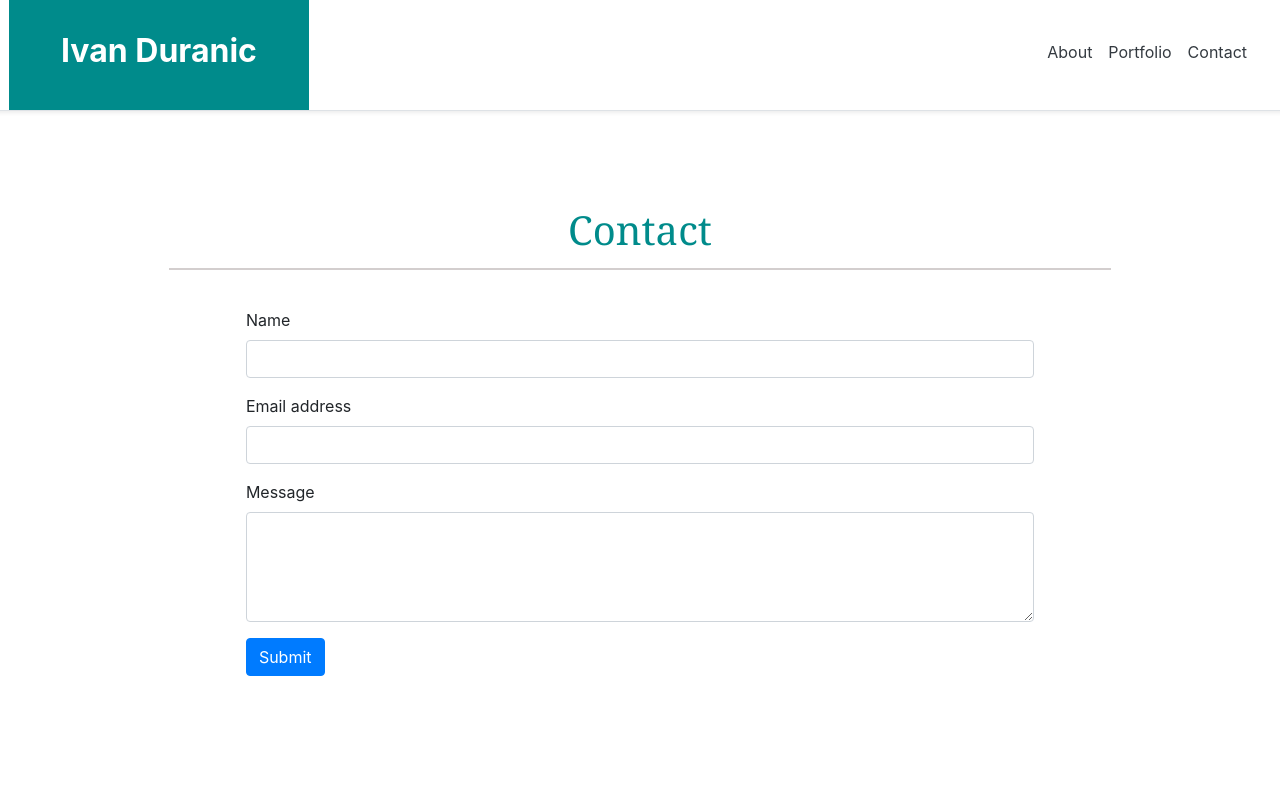
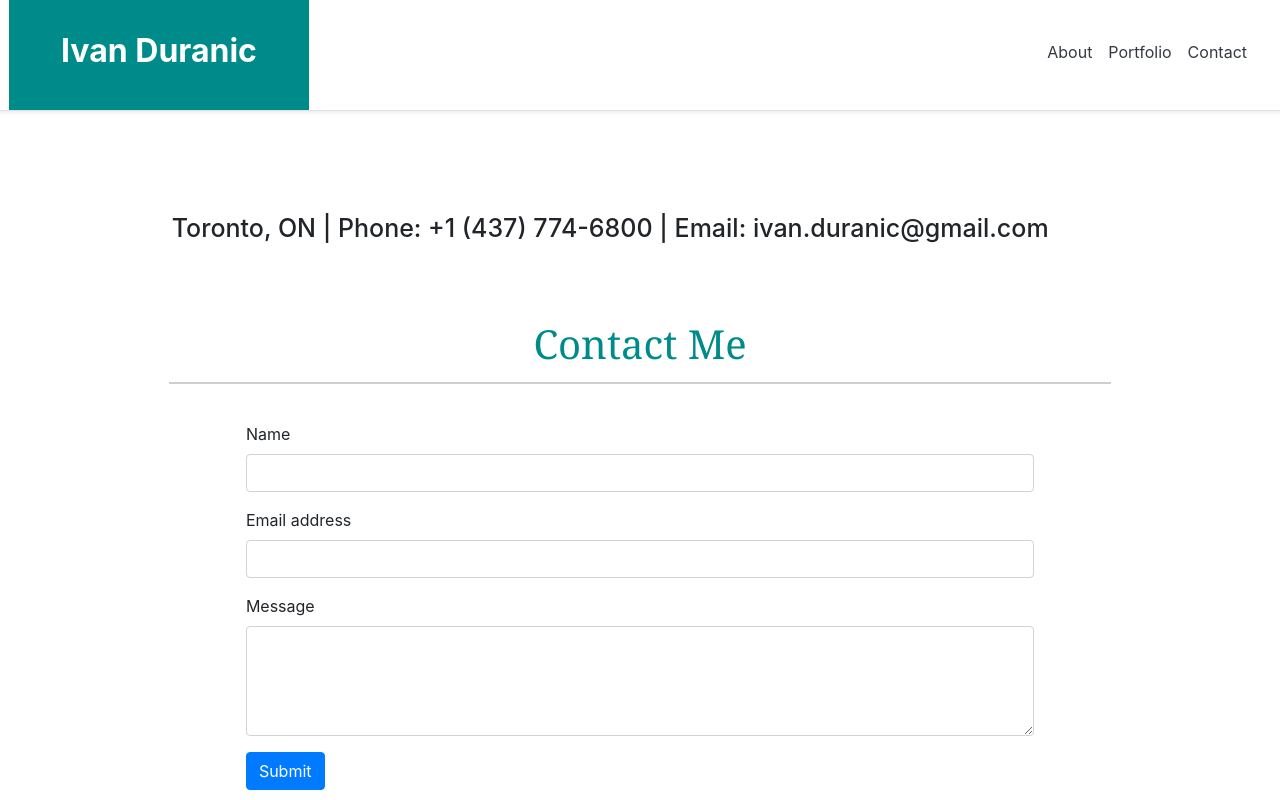
Before and after one commit to ivanduranic/react-portfolio, a React (Create React App) app: page /contact in a window 1280 px wide. Shown: the top 800 px of the page. Built offline with nearby package versions, Linux system fonts and the light colour scheme.

Commit message:
fixing bugs

```diff
--- a/src/App.css
+++ b/src/App.css
@@ -78,12 +78,12 @@ p {
 }
 #contacts {
   height: 100px;
-  padding: 30px;
+  padding: 3px;
   font-size: 25px;
   background: #ffffff;
   width: 100%;
   margin-bottom: 1.5%;
-  margin-top: 1.5%;
+  margin-top: 0px;
   border-color: #dddddd;
   flex: 1 0 auto;
 }
--- a/src/components/Contact.js
+++ b/src/components/Contact.js
@@ -4,32 +4,58 @@ class App extends React.Component {
   constructor(props) {
     super(props);
     this.state = {
-      name: '',
-      email: '',
-      message: ''
-    }
+      name: "",
+      email: "",
+      message: "",
+    };
   }
 
   render() {
-    return(
+    return (
       <div className="row my-auto justify-content-md-center">
         <div className="col-md-9" id="container2">
           <div className="App">
-        <h1 className="title">Contact</h1>
-        <form id="contact-form" onSubmit={this.handleSubmit.bind(this)} method="POST">
+            <h6 id="contacts">
+              Toronto, ON | Phone: +1 (437) 774-6800 | Email:
+              ivan.duranic@gmail.com
+            </h6>
+            <h1 className="title">Contact Me</h1>
+            <form
+              id="contact-form"
+              onSubmit={this.handleSubmit.bind(this)}
+              method="POST"
+            >
               <div className="form-group">
                 <label htmlFor="name">Name</label>
-            <input type="text" className="form-control" value={this.state.name} onChange={this.onNameChange.bind(this)} />
+                <input
+                  type="text"
+                  className="form-control"
+                  value={this.state.name}
+                  onChange={this.onNameChange.bind(this)}
+                />
               </div>
               <div className="form-group">
                 <label htmlFor="exampleInputEmail1">Email address</label>
-            <input type="email" className="form-control" aria-describedby="emailHelp" value={this.state.email} onChange={this.onEmailChange.bind(this)} />
+                <input
+                  type="email"
+                  className="form-control"
+                  aria-describedby="emailHelp"
+                  value={this.state.email}
+                  onChange={this.onEmailChange.bind(this)}
+                />
               </div>
               <div className="form-group">
                 <label htmlFor="message">Message</label>
-            <textarea className="form-control" rows="5" value={this.state.message} onChange={this.onMessageChange.bind(this)} />
+                <textarea
+                  className="form-control"
+                  rows="5"
+                  value={this.state.message}
+                  onChange={this.onMessageChange.bind(this)}
+                />
               </div>
-          <button type="submit" className="btn btn-primary">Submit</button>
+              <button type="submit" className="btn btn-primary">
+                Submit
+              </button>
             </form>
           </div>
         </div>
@@ -38,19 +64,18 @@ class App extends React.Component {
   }
 
   onNameChange(event) {
-    this.setState({name: event.target.value})
+    this.setState({ name: event.target.value });
   }
 
   onEmailChange(event) {
-    this.setState({email: event.target.value})
+    this.setState({ email: event.target.value });
   }
 
   onMessageChange(event) {
-    this.setState({message: event.target.value})
+    this.setState({ message: event.target.value });
   }
 
-  handleSubmit(event) {
-  }
+  handleSubmit(event) {}
 }
 
 export default App;
```
Also changed, not shown: 1 other file (tests, documents, lock files or other folders). Lines whose indentation alone changed are shown as unchanged.
